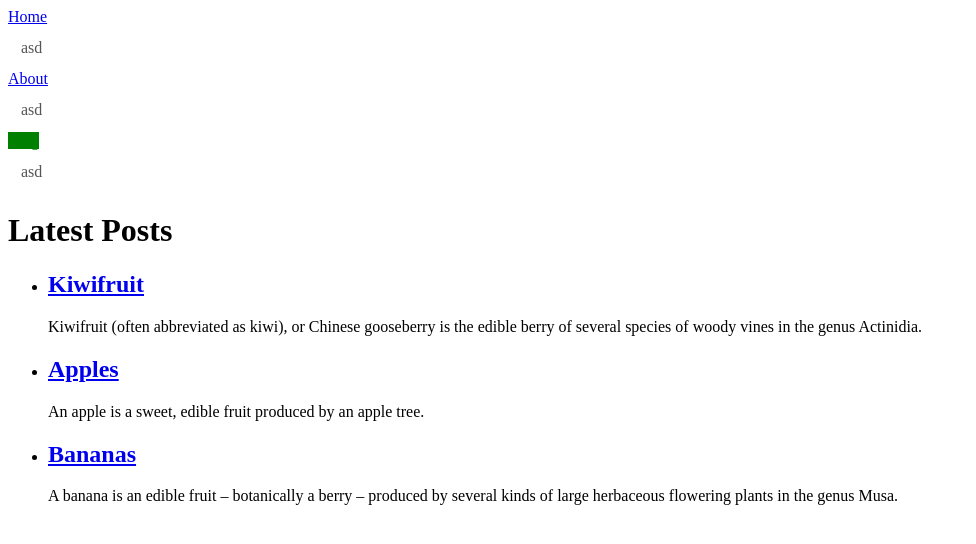
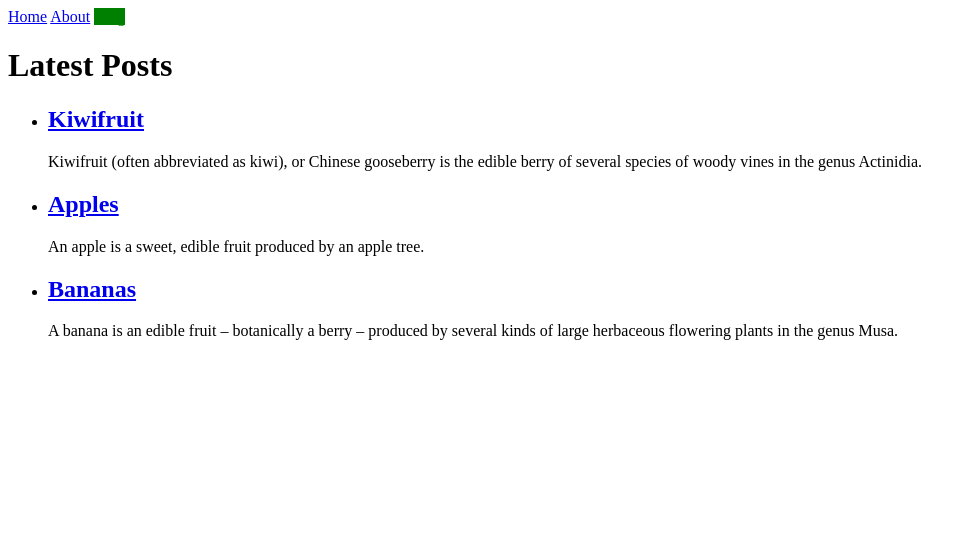
Before and after one commit to hansfdev/myportfolio, a Jekyll site: the page built from blog.md, in a window 1280 px wide. Shown: the top 544 px of the page, without its empty margins (0-976 px from the left). Built offline with Jekyll 4.4.1, drawn with Linux system fonts in a browser that asks for light colours.

Commit message:
fixed wrong links in navigation data

```diff
--- a/_data/navigation.yml
+++ b/_data/navigation.yml
@@ -1,6 +1,6 @@
 - name: Home
   link: /
 - name: About
-  link: about.html
+  link: /about.html
 - name: Blog
-  link: blog.html
+  link: /blog.html
--- a/_includes/navigation.html
+++ b/_includes/navigation.html
@@ -1,8 +1,5 @@
 <nav>
-    {% capture curr_page %}{{page.url | relative_url}}{% endcapture %}
     {% for item in site.data.navigation %}
-        {% capture selected_link %}{{item.link | relative_url}}{% endcapture %}
-        <a href="{{ item.link | relative_url}}" {% if curr_page == selected_link  %}class="current"{% endif %}>{{ item.name }}</a>
-        <label> asd</label>
+        <a href="{{ item.link | relative_url}}" {% if page.url == item.link  %}class="current"{% endif %}>{{ item.name }}</a>
     {% endfor %}
 </nav>
```
